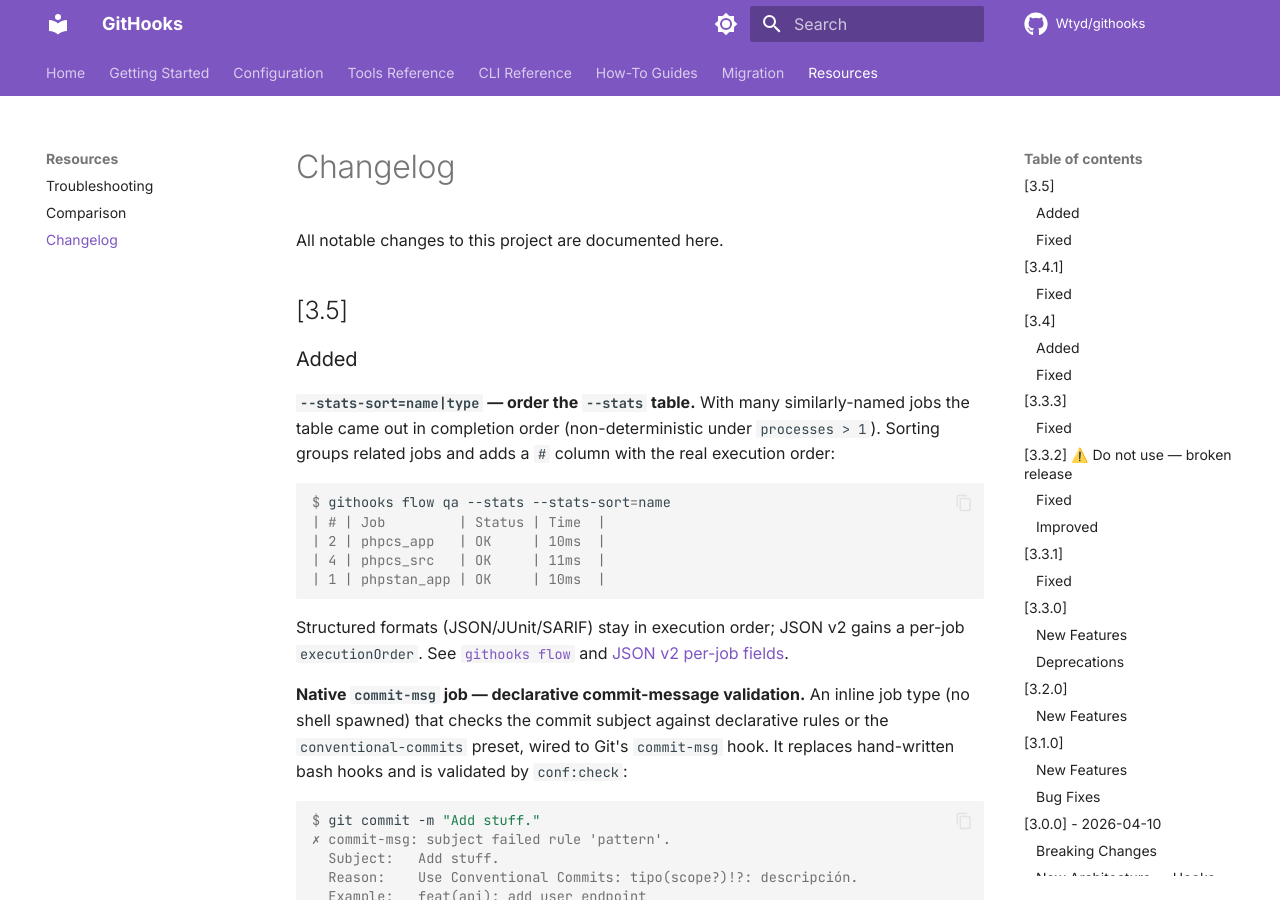
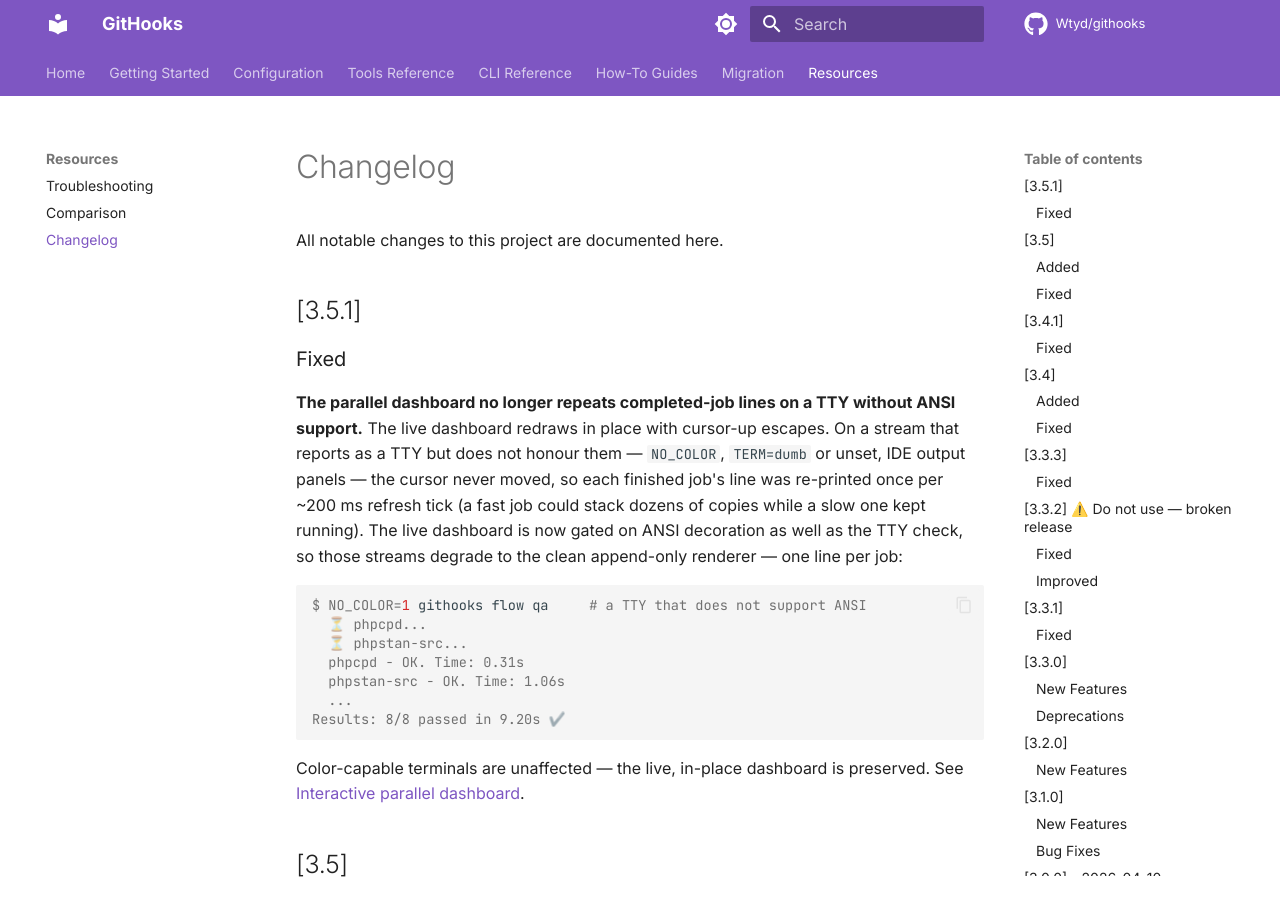
Before and after one commit to Wtyd/githooks, an MkDocs documentation site: the page built from docs/changelog.md, in a window 1280 px wide and 900 px high. Built offline with MkDocs 1.6.1 and Material for MkDocs 9.7.7, drawn with Linux system fonts in a browser that asks for light colours; comment, search, counter and statistics services are not loaded.

Commit message:
docs(output): document parallel-dashboard TTY/ANSI fix under 3.5.1
- changelog: new [3.5.1] Fixed entry for the dashboard repeat-lines fix
- output-formats: correct the dashboard activation note (live dashboard
  needs a TTY *and* ANSI decoration, not posix_isatty alone)

Co-Authored-By: Claude Opus 4.8 (1M context) <noreply@anthropic.com>

````diff
--- a/docs/changelog.md
+++ b/docs/changelog.md
@@ -1,6 +1,24 @@
 # Changelog
 
 All notable changes to this project are documented here.
+
+## [3.5.1]
+
+### Fixed
+
+**The parallel dashboard no longer repeats completed-job lines on a TTY without ANSI support.** The live dashboard redraws in place with cursor-up escapes. On a stream that reports as a TTY but does not honour them — `NO_COLOR`, `TERM=dumb` or unset, IDE output panels — the cursor never moved, so each finished job's line was re-printed once per ~200 ms refresh tick (a fast job could stack dozens of copies while a slow one kept running). The live dashboard is now gated on ANSI decoration as well as the TTY check, so those streams degrade to the clean append-only renderer — one line per job:
+
+```console
+$ NO_COLOR=1 githooks flow qa     # a TTY that does not support ANSI
+  ⏳ phpcpd...
+  ⏳ phpstan-src...
+  phpcpd - OK. Time: 0.31s
+  phpstan-src - OK. Time: 1.06s
+  ...
+Results: 8/8 passed in 9.20s ✔️
+```
+
+Color-capable terminals are unaffected — the live, in-place dashboard is preserved. See [Interactive parallel dashboard](how-to/output-formats.md#interactive-parallel-dashboard).
 
 ## [3.5]
 
````
Also changed, not shown: docs/how-to/output-formats.md (+1 -1 lines).
